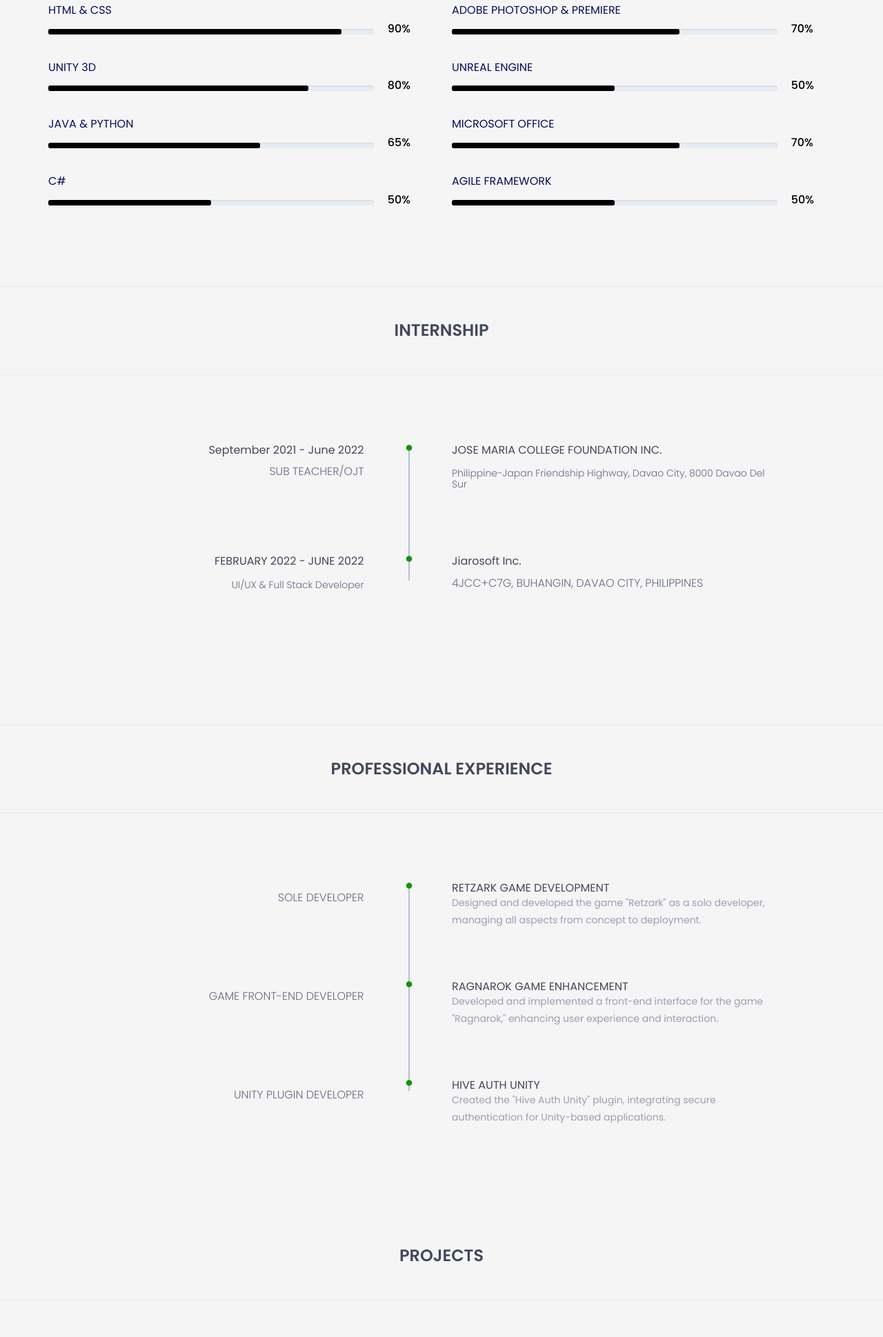
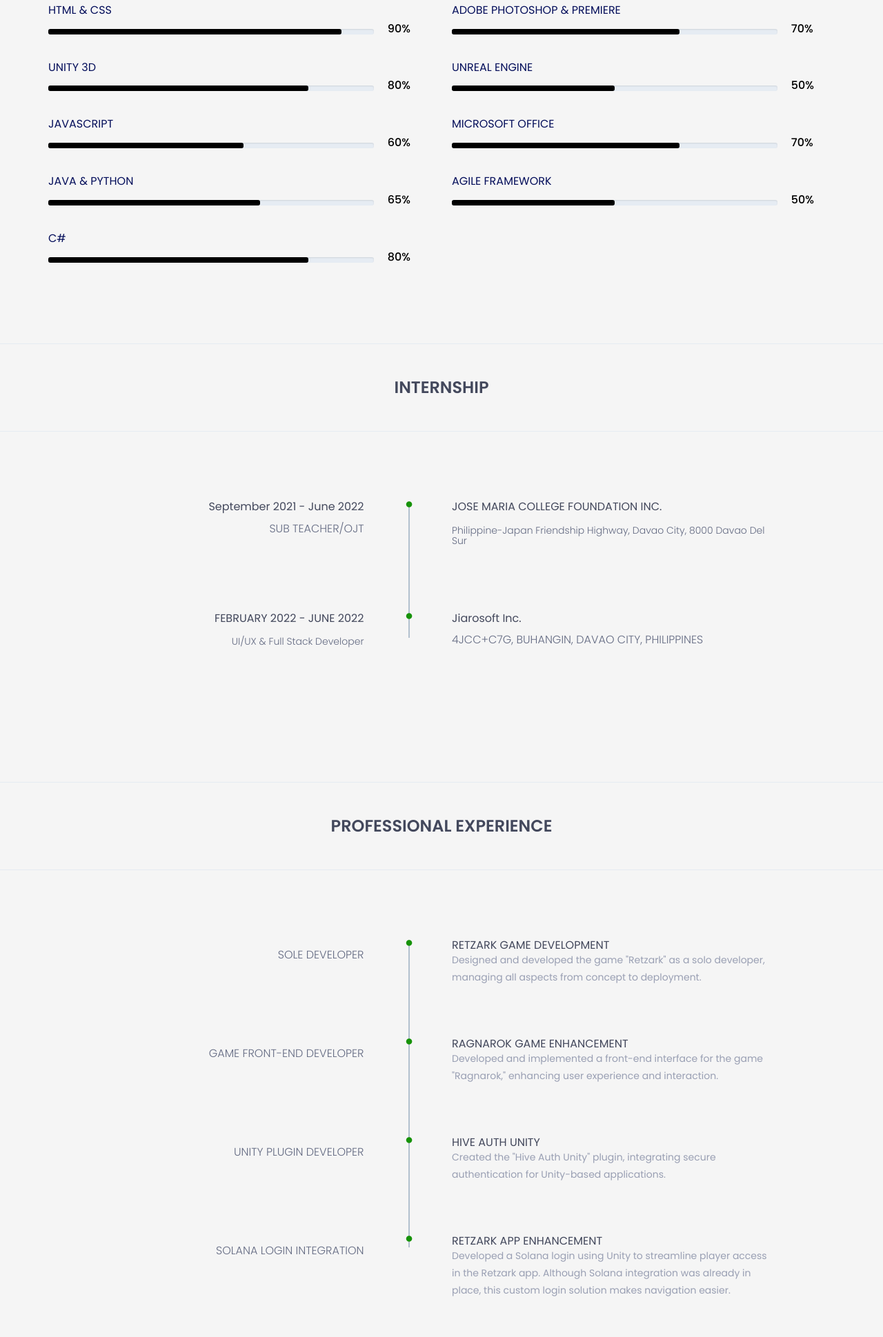
Before and after one commit to vishyte/Website, a website built with webpack: page index.html in a window 1280 px wide. Shown: the part 2141-4080 px from the top of the page at 69% size. Built offline with nearby package versions, Linux system fonts and the light colour scheme.

Commit message:
Updating

```diff
--- a/index.html
+++ b/index.html
@@ -98,7 +98,13 @@
 							<p>Game Developer</p>
 							<a href="assets/download/vishy Resume.pdf">download resume</a>
 						</div><!--/.header-text-->
+
+
+
 					</div><!--/.col-->
+
+
+
 				</div><!-- /.row-->
 			</div><!-- /.container-->
 
@@ -241,6 +247,17 @@
 									</div>
 								</div><!-- /.barWrapper -->
 								<div class="barWrapper">
+									<span class="progressText">JavaScript</span>
+									<div class="single-progress-txt">
+										<div class="progress">
+											<div class="progress-bar" role="progressbar" aria-valuenow="60" aria-valuemin="10" aria-valuemax="100" style="width:60%;">
+											</div>
+										</div>
+										<h3>60%</h3>
+									</div>
+								</div>
+
+								<div class="barWrapper">
 									<span class="progressText">Java &amp; Python</span>
 									<div class="single-progress-txt">
 										<div class="progress">
@@ -254,10 +271,10 @@
 									<span class="progressText">C#</span>
 									<div class="single-progress-txt">
 										<div class="progress">
-											<div class="progress-bar" role="progressbar" aria-valuenow="50" aria-valuemin="10" aria-valuemax="100" style="">
+											<div class="progress-bar" role="progressbar" aria-valuenow="80" aria-valuemin="10" aria-valuemax="100" style="">
 											</div>
 										</div>
-										<h3>50%</h3>
+										<h3>80%</h3>
 									</div>
 								</div><!-- /.barWrapper -->
 							</div>
@@ -474,6 +491,31 @@
 															</div>
 														</div>
 													</li>
+													<li>
+														<div class="single-timeline-box fix">
+															<div class="row">
+																<div class="col-md-5">
+																	<div class="experience-time text-right">
+																		<h3>Solana Login Integration</h3>
+																	</div>
+																</div>
+																<div class="col-md-offset-1 col-md-5">
+																	<div class="timeline">
+																		<div class="timeline-content">
+																			<h4 class="title">
+																				<span><i class="fa fa-circle" aria-hidden="true"></i></span>
+																				Retzark App Enhancement
+																			</h4>
+																			<p class="description">
+																				Developed a Solana login using Unity to streamline player access in the Retzark app. Although Solana integration was already in place, this custom login solution makes navigation easier.
+																			</p>
+																		</div>
+																	</div>
+																</div>
+															</div>
+														</div>
+													</li>
+
 												</ul>
 											</div>
 										</div>
@@ -500,7 +542,7 @@
 									<div class="item">
 										<img src="assets/images/portfolio/Retzark.png" alt="Retzark Project Image" />
 										<div class="isotope-overlay">
-											<a href="https://github.com/Retzark/Retzark" target="_blank">Retzark</a>
+											<a href="https://peakd.com/retzark/@retzark/the-prophecies-of-krull-retzark-white-paper" target="_blank">Retzark</a>
 										</div><!-- /.isotope-overlay -->
 									</div><!-- /.item -->
 								</div><!-- /.col -->
```
Also changed, not shown: 1 other file.
